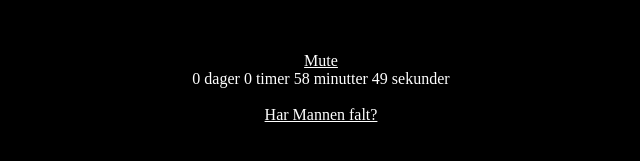
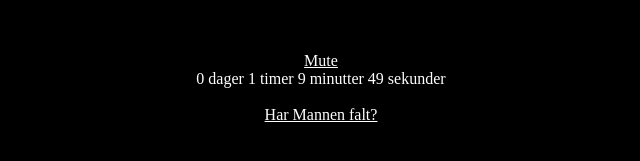
Before and after one commit to FredrikHeiberg/WSModels, a plain HTML site: page index.html in a window 1280 px wide. Shown: the part 385-546 px from the top of the page, 319-959 px from the left. Drawn offline with Linux system fonts and the light colour scheme.

Commit message:
Update index.html

```diff
--- a/index.html
+++ b/index.html
@@ -18,7 +18,7 @@ NEI
 
 <script>
 
-    CountDownTimer('12/23/2016 01:34 PM', 'countdown');
+    CountDownTimer('12/23/2016 01:45 PM', 'countdown');
 
     function CountDownTimer(dt, id)
     {
```
